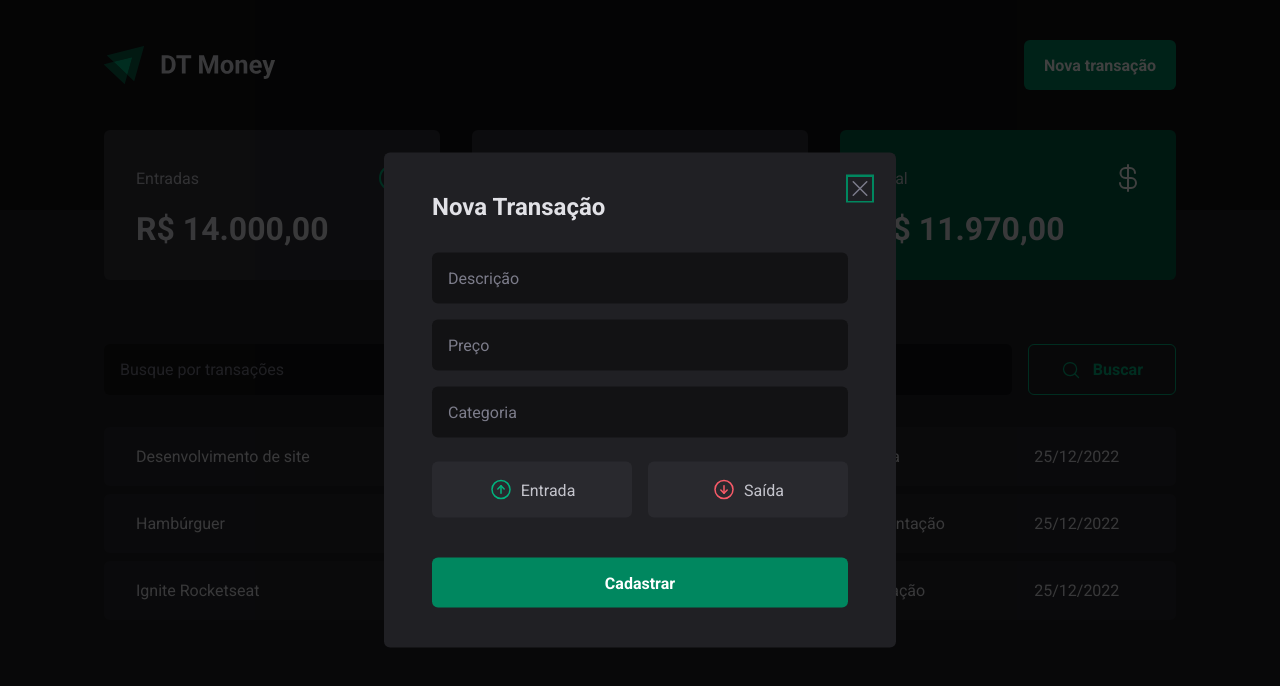
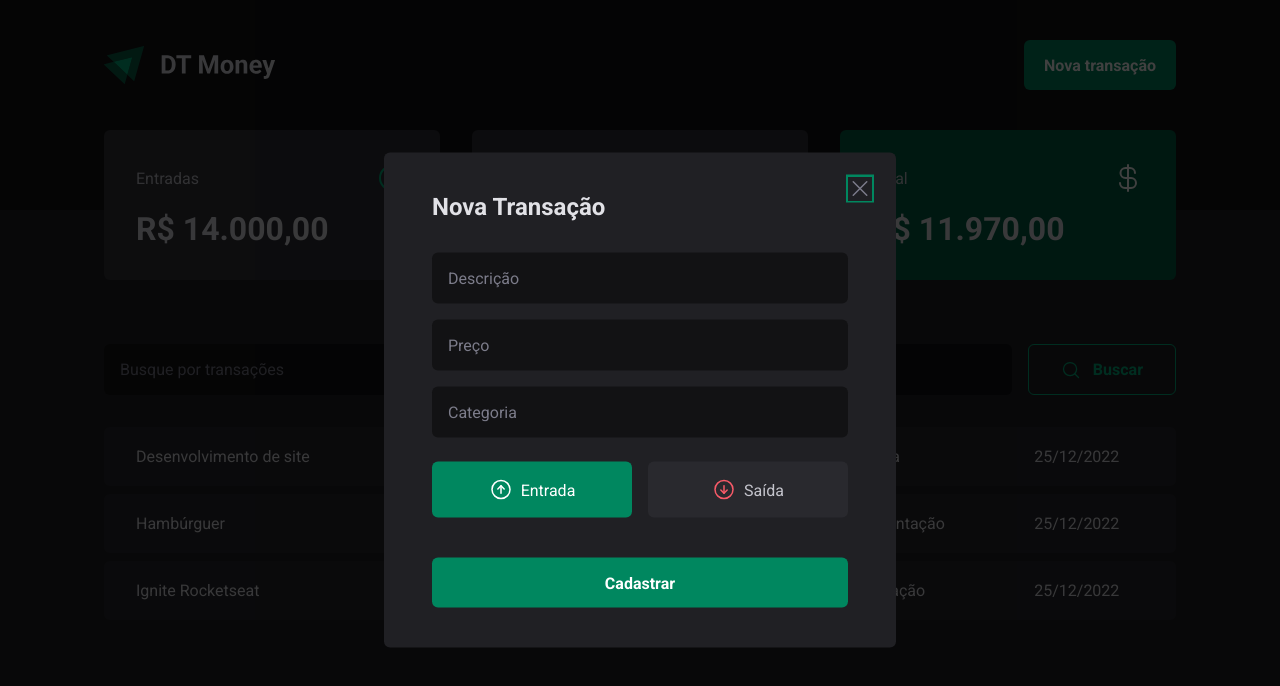
Before and after one commit to matheralvs/dt-money, a React (Vite) app: page / in a window 1280 px wide. Both pictures are taken after a click on the button "Nova transação". Shown: the top 686 px of the page. Built offline with nearby package versions, Linux system fonts and the light colour scheme; data requests are answered from the project's data file.

Commit message:
feat: created the controlled component in transactiontype component

```diff
--- a/src/components/NewTransactionModal/index.tsx
+++ b/src/components/NewTransactionModal/index.tsx
@@ -10,23 +10,28 @@ import {
 import * as z from "zod";
 import { useForm } from "react-hook-form";
 import { zodResolver } from "@hookform/resolvers/zod";
+import { Controller } from "react-hook-form";
 
 const newTransactionFormSchema = z.object({
   description: z.string(),
   price: z.number(),
   category: z.string(),
-  // type: z.enum(["income", "outcome"]),
+  type: z.enum(["income", "outcome"]),
 });
 
 type newTransactionFormInputs = z.infer<typeof newTransactionFormSchema>;
 
 export function NewTransactionModal() {
   const {
+    control,
     register,
     handleSubmit,
     formState: { isSubmitting },
   } = useForm<newTransactionFormInputs>({
     resolver: zodResolver(newTransactionFormSchema),
+    defaultValues: {
+      type: "income",
+    },
   });
 
   async function handleCreateNewTransaction(data: newTransactionFormInputs) {
@@ -66,7 +71,15 @@ export function NewTransactionModal() {
             {...register("category")}
           />
 
-          <TransactionType>
+          <Controller
+            control={control}
+            name="type"
+            render={({ field }) => {
+              return (
+                <TransactionType
+                  onValueChange={field.onChange}
+                  value={field.value}
+                >
                   <TransactionTypeButton variant="income" value="income">
                     <ArrowCircleUp size={24} />
                     Entrada
@@ -77,6 +90,9 @@ export function NewTransactionModal() {
                     Saída
                   </TransactionTypeButton>
                 </TransactionType>
+              );
+            }}
+          />
 
           <button type="submit" disabled={isSubmitting}>
             Cadastrar
```
Lines whose indentation alone changed are shown as unchanged.
